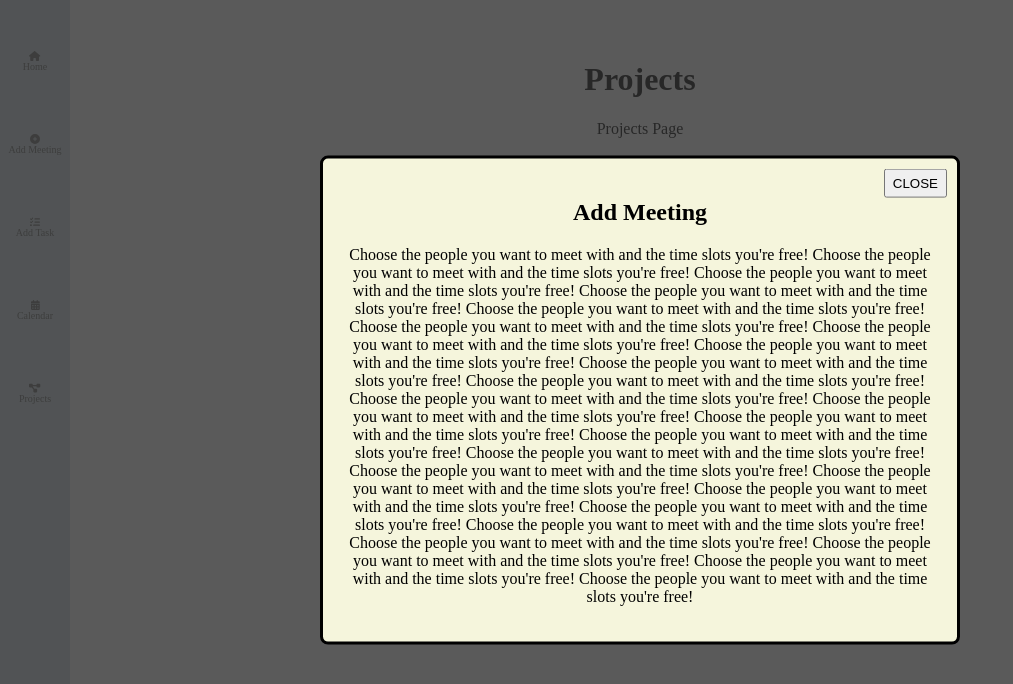
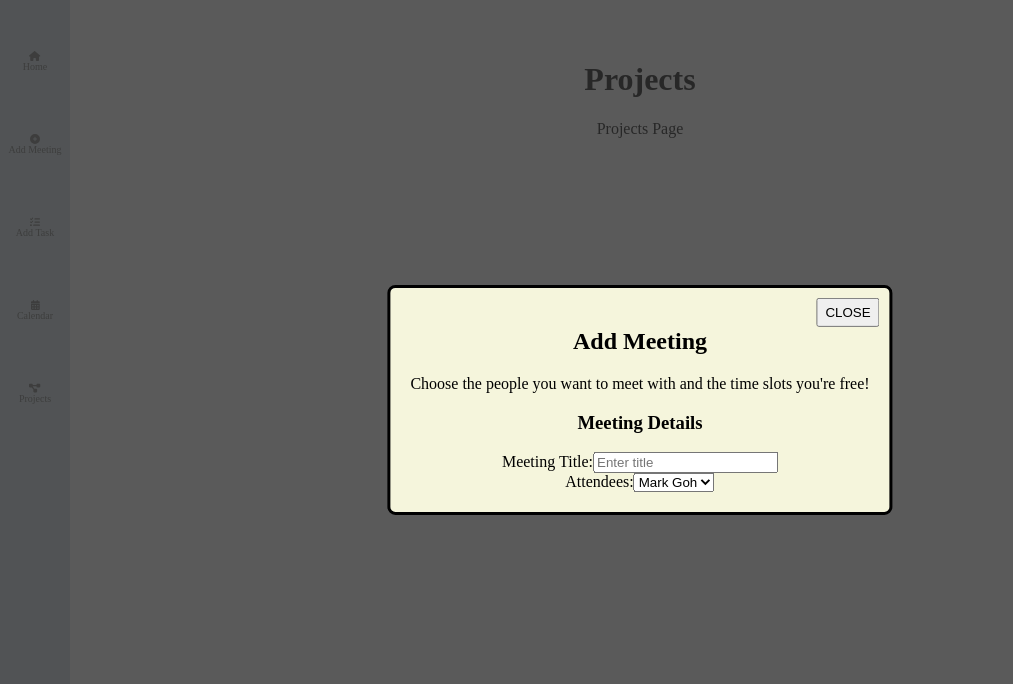
Before and after one commit to kimberlytmq/hackforgood, a React (Vite) app: page /projects in a window 1280 px wide. Both pictures are taken after a click on the element "Add Meeting". Shown: the top 684 px of the page, without its empty margins (0-1013 px from the left). Built offline with nearby package versions, Linux system fonts and the light colour scheme.

Commit message:
Change layout of popup with drop down box

```diff
--- a/package.json
+++ b/package.json
@@ -15,6 +15,7 @@
     "@fortawesome/react-fontawesome": "^0.2.2",
     "bootstrap": "^5.3.3",
     "firebase": "^11.1.0",
+    "lucide-react": "^0.471.1",
     "react": "^18.3.1",
     "react-bootstrap": "^2.10.7",
     "react-dom": "^18.3.1",
--- a/src/components/MeetingPopup/MeetingPopup.jsx
+++ b/src/components/MeetingPopup/MeetingPopup.jsx
@@ -11,32 +11,25 @@ function MeetingPopup({ setIsMeetingPopupOpen }) {
       <div onClick={handleClose} className="overlay"></div>
       <div className="Meetingpopup-content">
         <h2>Add Meeting</h2>
-        <p>
-          Choose the people you want to meet with and the time slots you're free!
-          Choose the people you want to meet with and the time slots you're free!
-          Choose the people you want to meet with and the time slots you're free!
-          Choose the people you want to meet with and the time slots you're free!
-          Choose the people you want to meet with and the time slots you're free!
-          Choose the people you want to meet with and the time slots you're free!
-          Choose the people you want to meet with and the time slots you're free!
-          Choose the people you want to meet with and the time slots you're free!
-          Choose the people you want to meet with and the time slots you're free!
-          Choose the people you want to meet with and the time slots you're free!
-          Choose the people you want to meet with and the time slots you're free!
-          Choose the people you want to meet with and the time slots you're free!
-          Choose the people you want to meet with and the time slots you're free!
-          Choose the people you want to meet with and the time slots you're free!
-          Choose the people you want to meet with and the time slots you're free!
-          Choose the people you want to meet with and the time slots you're free!
-          Choose the people you want to meet with and the time slots you're free!
-          Choose the people you want to meet with and the time slots you're free!
-          Choose the people you want to meet with and the time slots you're free!
-          Choose the people you want to meet with and the time slots you're free!
-          Choose the people you want to meet with and the time slots you're free!
-          Choose the people you want to meet with and the time slots you're free!
-          Choose the people you want to meet with and the time slots you're free!
-          Choose the people you want to meet with and the time slots you're free!
-        </p>
+        <p>Choose the people you want to meet with and the time slots you're free!</p>
+
+        <div className="section">
+          <h3>Meeting Details</h3>
+          <div className="box">
+            <label>Meeting Title:</label>
+            <input type="text" placeholder="Enter title" />
+          </div>
+          <div className="box">
+            <label>Attendees:</label>
+            <select>
+              <option value="Mark Goh">Mark Goh</option>
+              <option value="Aiken">Aiken</option>
+              <option value="Dueet">Dueet</option>
+            </select>
+          </div>
+        </div>
+
+
         <button className="close-Meetingpopup" onClick={handleClose}>
           CLOSE
         </button>
```
Also changed, not shown: 1 other file (tests, documents, lock files or other folders).
